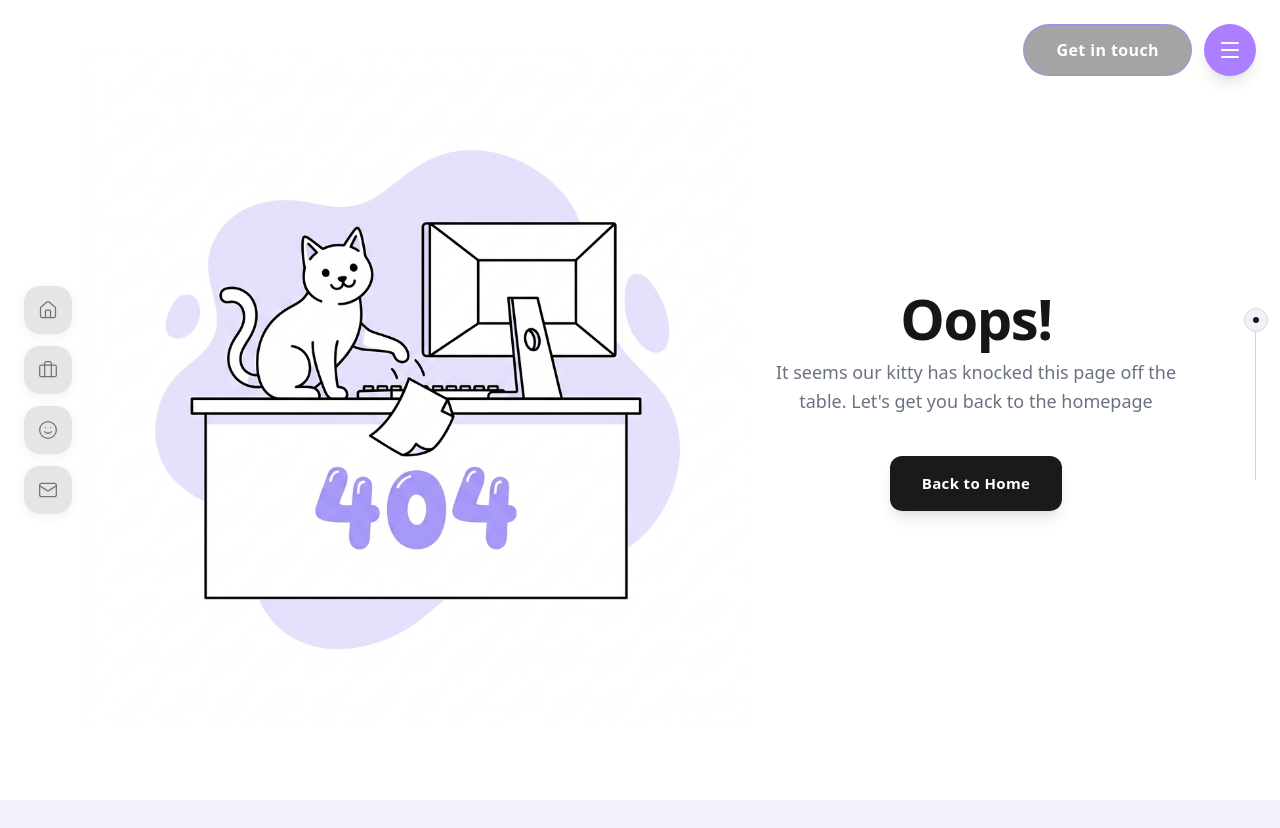
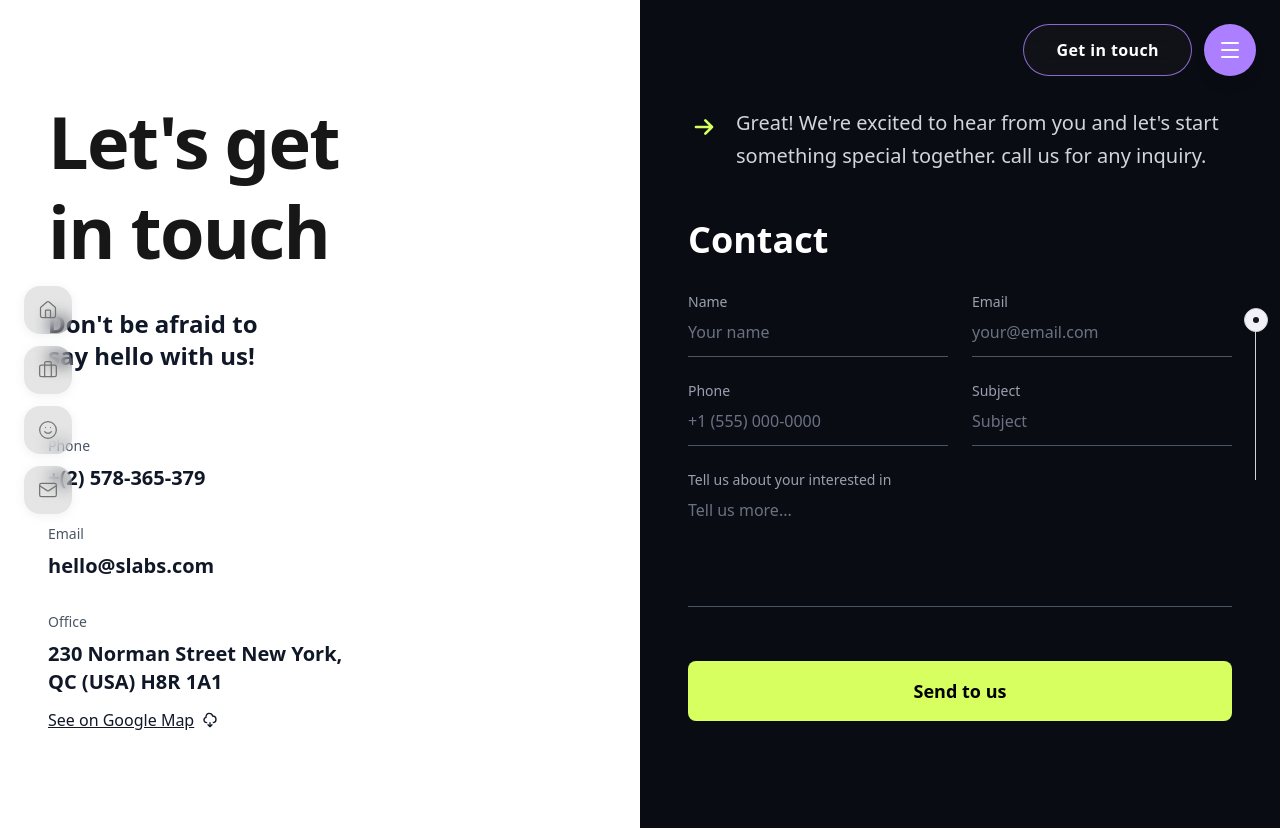
Before and after one commit to hyZenith/SyraSys, a Next.js app: page /get-in-touch in a window 1280 px wide. Before the commit this address had no page. Before the commit the page ends 800 px from the top, so only its background shows below. Built offline with nearby package versions, Linux system fonts and the light colour scheme.

Commit message:
add get-in-touch page

```diff
--- /dev/null
+++ b/app/get-in-touch/page.tsx
@@ -0,0 +1,198 @@
+
+"use client";
+
+import React, { useState } from "react";
+
+export default function GetInTouch() {
+	const [formData, setFormData] = useState({
+		name: "",
+		email: "",
+		phone: "",
+		subject: "",
+		message: "",
+	});
+
+	const handleChange = (e: React.ChangeEvent<HTMLInputElement | HTMLTextAreaElement>) => {
+		const { name, value } = e.target;
+		setFormData((prev) => ({
+			...prev,
+			[name]: value,
+		}));
+	};
+
+	const handleSubmit = (e: React.FormEvent) => {
+		e.preventDefault();
+		// Handle form submission
+		console.log("Form submitted:", formData);
+	};
+
+	return (
+		<div className="min-h-screen bg-white">
+			{/* Main Container */}
+			<div className="grid grid-cols-1 lg:grid-cols-2 gap-0">
+				{/* Left Section - Contact Information */}
+				<div className="bg-white px-8 py-16 md:px-12 md:py-24 flex flex-col justify-center">
+					<h1 className="text-5xl md:text-6xl lg:text-7xl font-black tracking-tight mb-8 leading-tight">
+						Let's get<br />
+						in touch
+					</h1>
+
+					<p className="text-xl md:text-2xl font-semibold mb-16 text-gray-900">
+						Don't be afraid to<br />
+						say hello with us!
+					</p>
+
+					{/* Contact Info */}
+					<div className="space-y-8">
+						{/* Phone */}
+						<div>
+							<p className="text-sm text-gray-600 mb-2">Phone</p>
+							<a href="tel:+2578365379" className="text-lg md:text-xl font-semibold text-gray-900 hover:text-[#d7ff5f] transition-colors">
+								+(2) 578-365-379
+							</a>
+						</div>
+
+						{/* Email */}
+						<div>
+							<p className="text-sm text-gray-600 mb-2">Email</p>
+							<a href="mailto:hello@slabs.com" className="text-lg md:text-xl font-semibold text-gray-900 hover:text-[#d7ff5f] transition-colors">
+								hello@slabs.com
+							</a>
+						</div>
+
+						{/* Office */}
+						<div>
+							<p className="text-sm text-gray-600 mb-2">Office</p>
+							<p className="text-lg md:text-xl font-semibold text-gray-900 mb-3">
+								230 Norman Street New York,
+								<br />
+								QC (USA) H8R 1A1
+							</p>
+							<a
+								href="https://maps.google.com"
+								target="_blank"
+								rel="noopener noreferrer"
+								className="inline-flex items-center gap-2 text-gray-900 hover:text-[#d7ff5f] transition-colors underline"
+							>
+								See on Google Map
+								<svg className="w-4 h-4" fill="none" stroke="currentColor" viewBox="0 0 24 24">
+									<path strokeLinecap="round" strokeLinejoin="round" strokeWidth={2} d="M7 16a4 4 0 01-.88-7.903A5 5 0 1115.9 6L16 6a5 5 0 011 9.9M9 19l3 3m0 0l3-3m-3 3v-6" />
+								</svg>
+							</a>
+						</div>
+					</div>
+				</div>
+
+				{/* Right Section - Contact Form */}
+				<div className="bg-[#0a0c14] px-8 py-16 md:px-12 md:py-24 flex flex-col justify-center">
+					{/* Header with Arrow */}
+					<div className="flex items-start gap-4 mb-12">
+						<svg className="w-6 h-6 md:w-8 md:h-8 text-[#d7ff5f] flex-shrink-0 mt-1" fill="none" stroke="currentColor" viewBox="0 0 24 24">
+							<path strokeLinecap="round" strokeLinejoin="round" strokeWidth={2} d="M13 7l5 5m0 0l-5 5m5-5H6" />
+						</svg>
+						<p className="text-lg md:text-xl text-gray-300 leading-relaxed">
+							Great! We're excited to hear from you and let's start something special together. call us for any inquiry.
+						</p>
+					</div>
+
+					{/* Form */}
+					<form onSubmit={handleSubmit} className="space-y-6">
+						<h2 className="text-3xl md:text-4xl font-bold text-white mb-8">Contact</h2>
+
+						{/* Name and Email Row */}
+						<div className="grid grid-cols-1 md:grid-cols-2 gap-6">
+							<div>
+								<label htmlFor="name" className="block text-sm text-gray-400 mb-2">
+									Name
+								</label>
+								<input
+									type="text"
+									id="name"
+									name="name"
+									value={formData.name}
+									onChange={handleChange}
+									required
+									className="w-full bg-transparent border-b border-gray-600 pb-3 text-white placeholder-gray-500 focus:outline-none focus:border-[#d7ff5f] transition-colors"
+									placeholder="Your name"
+								/>
+							</div>
+							<div>
+								<label htmlFor="email" className="block text-sm text-gray-400 mb-2">
+									Email
+								</label>
+								<input
+									type="email"
+									id="email"
+									name="email"
+									value={formData.email}
+									onChange={handleChange}
+									required
+									className="w-full bg-transparent border-b border-gray-600 pb-3 text-white placeholder-gray-500 focus:outline-none focus:border-[#d7ff5f] transition-colors"
+									placeholder="your@email.com"
+								/>
+							</div>
+						</div>
+
+						{/* Phone and Subject Row */}
+						<div className="grid grid-cols-1 md:grid-cols-2 gap-6">
+							<div>
+								<label htmlFor="phone" className="block text-sm text-gray-400 mb-2">
+									Phone
+								</label>
+								<input
+									type="tel"
+									id="phone"
+									name="phone"
+									value={formData.phone}
+									onChange={handleChange}
+									className="w-full bg-transparent border-b border-gray-600 pb-3 text-white placeholder-gray-500 focus:outline-none focus:border-[#d7ff5f] transition-colors"
+									placeholder="+1 (555) 000-0000"
+								/>
+							</div>
+							<div>
+								<label htmlFor="subject" className="block text-sm text-gray-400 mb-2">
+									Subject
+								</label>
+								<input
+									type="text"
+									id="subject"
+									name="subject"
+									value={formData.subject}
+									onChange={handleChange}
+									className="w-full bg-transparent border-b border-gray-600 pb-3 text-white placeholder-gray-500 focus:outline-none focus:border-[#d7ff5f] transition-colors"
+									placeholder="Subject"
+								/>
+							</div>
+						</div>
+
+						{/* Message */}
+						<div>
+							<label htmlFor="message" className="block text-sm text-gray-400 mb-2">
+								Tell us about your interested in
+							</label>
+							<textarea
+								id="message"
+								name="message"
+								value={formData.message}
+								onChange={handleChange}
+								rows={4}
+								className="w-full bg-transparent border-b border-gray-600 pb-3 text-white placeholder-gray-500 focus:outline-none focus:border-[#d7ff5f] transition-colors resize-none"
+								placeholder="Tell us more..."
+							/>
+						</div>
+
+						{/* Submit Button */}
+						<div className="pt-6">
+							<button
+								type="submit"
+								className="w-full bg-[#d7ff5f] text-black font-bold py-4 px-6 rounded-lg hover:bg-[#c5ff00] transition-colors duration-300 text-lg"
+							>
+								Send to us
+							</button>
+						</div>
+					</form>
+				</div>
+			</div>
+		</div>
+	);
+}
```
